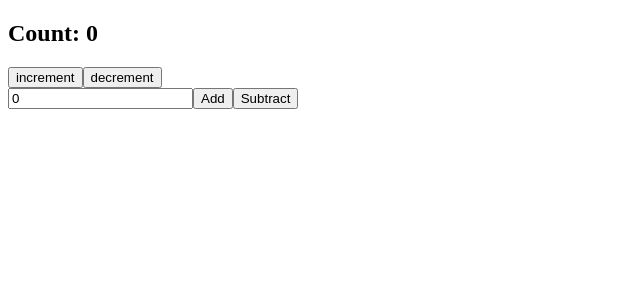
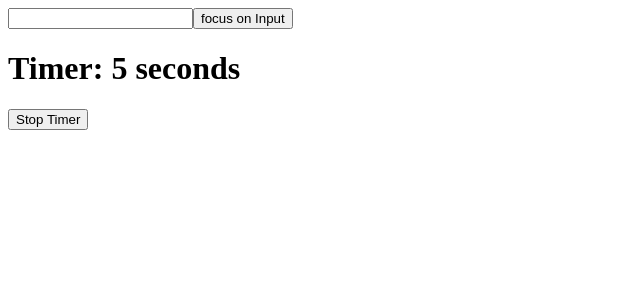
Before and after one commit to gloofys/react-practice, a React (Vite) app: page / in a window 1280 px wide. Shown: the top 300 px of the page, without its empty margins (0-640 px from the left). Built offline with nearby package versions, Linux system fonts and the light colour scheme.

Commit message:
useRef practice

```diff
--- a/src/App.jsx
+++ b/src/App.jsx
@@ -1,12 +1,15 @@
 
 import {UserProvider} from "./components/UserContext.jsx";
 import Counter from "./components/Counter.jsx";
+import FocusInput from "./components/FocusInput.jsx";
+import Timer from "./components/Timer.jsx";
 
 const App = () => {
     return (
         <UserProvider>
 
-            <Counter/>
+            <FocusInput/>
+            <Timer/>
 
         </UserProvider>
     );
--- /dev/null
+++ b/src/components/FocusInput.jsx
@@ -0,0 +1,19 @@
+import{useRef} from "react";
+
+const FocusInput = () => {
+    const inputValue = useRef(null);
+    const handleFocus = ()=>{
+        inputValue.current.focus();
+        inputValue.current.value='Fred';
+
+    }
+
+    return (
+        <div>
+            <input ref={inputValue} type="text" />
+            <button onClick={handleFocus}>focus on Input</button>
+
+        </div>
+    )
+}
+export default FocusInput
--- /dev/null
+++ b/src/components/Timer.jsx
@@ -0,0 +1,28 @@
+import {useRef, useEffect, useState} from "react";
+
+const Timer = () => {
+
+    const [count, setCount] = useState(0);
+    const intervalRef = useRef(null);
+
+    useEffect(() => {
+        intervalRef.current = setInterval(() => {
+            setCount((prevCount)=>prevCount+1);
+        },1000);
+
+        return () => {
+            clearInterval(intervalRef.current);
+        };
+
+    },[])
+
+
+    return <div>
+
+        <h1> Timer: {count} seconds</h1>
+        <button onClick ={()=> clearInterval(intervalRef.current)} >Stop Timer</button>
+
+    </div>
+
+}
+export default Timer
```
